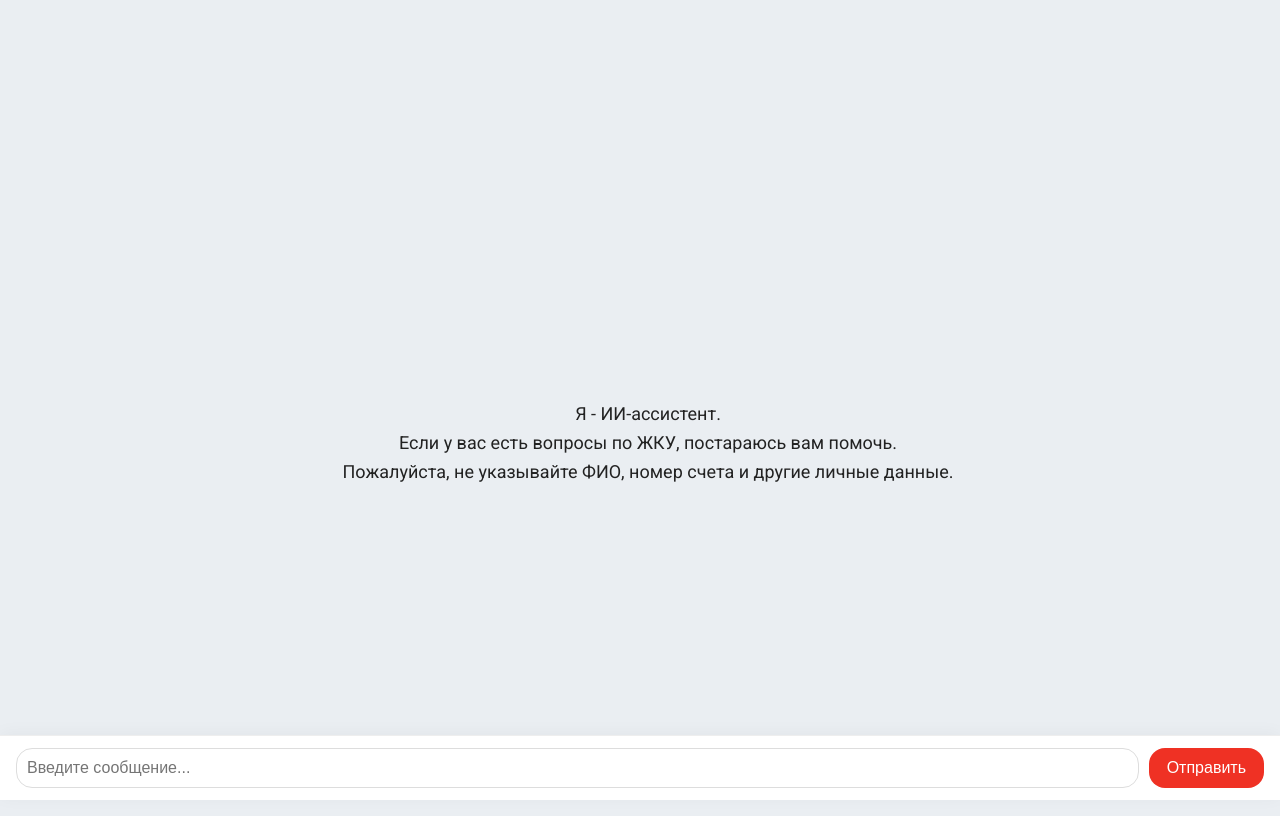
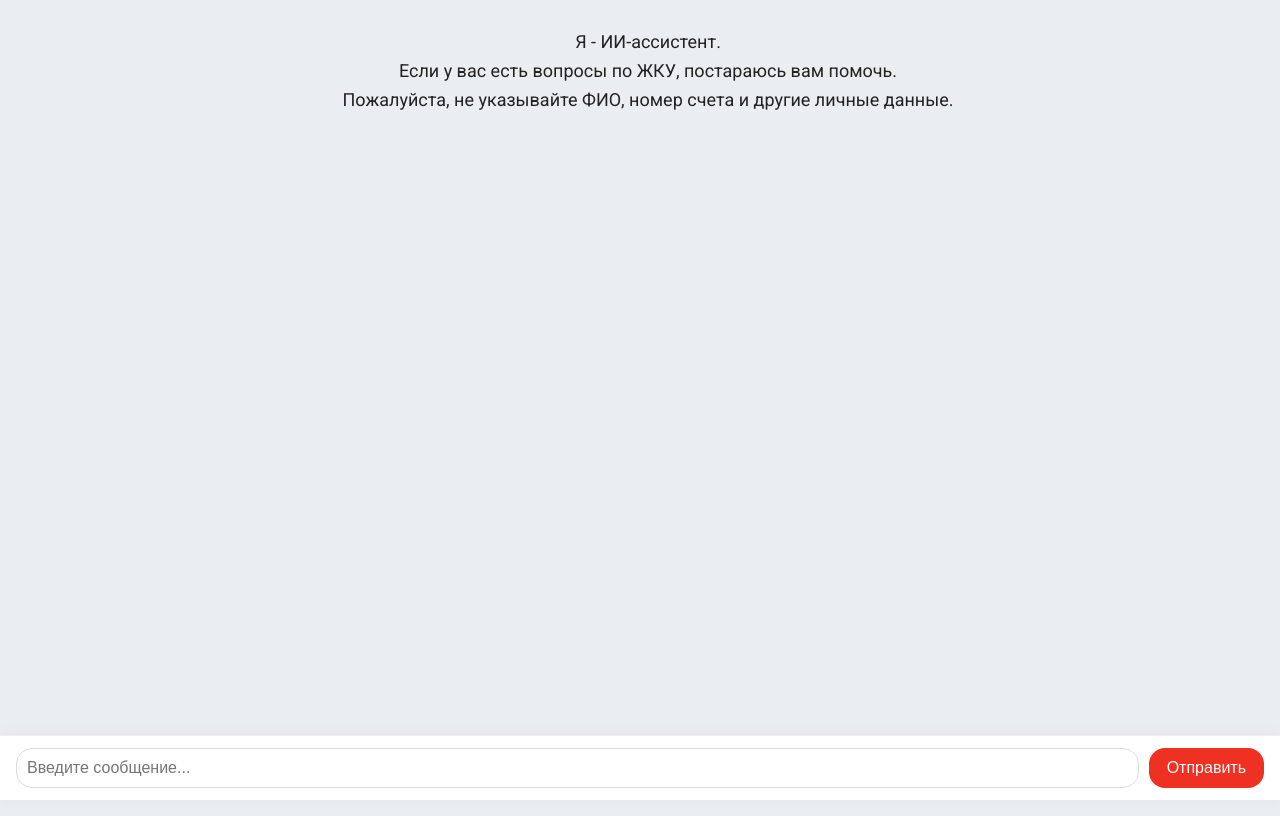
Before and after one commit to prosvetlenniybt/ghk-test, a React (Create React App) app in the folder frontend/: page / in a window 1280 px wide. Built offline with nearby package versions, Linux system fonts and the light colour scheme.

Commit message:
UI: фикс — сообщения не убегают при фокусе на поле ввода, улучшен placeholder

```diff
--- a/frontend/src/Chat.css
+++ b/frontend/src/Chat.css
@@ -5,13 +5,12 @@ body {
 }
 
 .chat-container {
-  /* max-width: 500px; */
-  /* margin: 40px auto; */
   width: 100vw;
   height: 100vh;
   display: flex;
   flex-direction: column;
   background: transparent;
+  overflow: hidden;
 }
 
 .chat-window {
@@ -23,7 +22,8 @@ body {
   gap: 10px;
   justify-content: flex-start;
   align-items: stretch;
-  padding-bottom: 90px; /* чтобы не перекрывалось полем ввода */
+  padding-bottom: 90px;
+  scroll-padding-bottom: 100px;
 }
 
 .chat-bubble {
@@ -93,7 +93,7 @@ body {
   color: #222;
   text-align: center;
   font-size: 18px;
-  margin-top: 30%;
+  padding-top: 20vh;
   padding: 0 20px;
   line-height: 1.6;
   font-family: 'Roboto', Arial, sans-serif;
```
